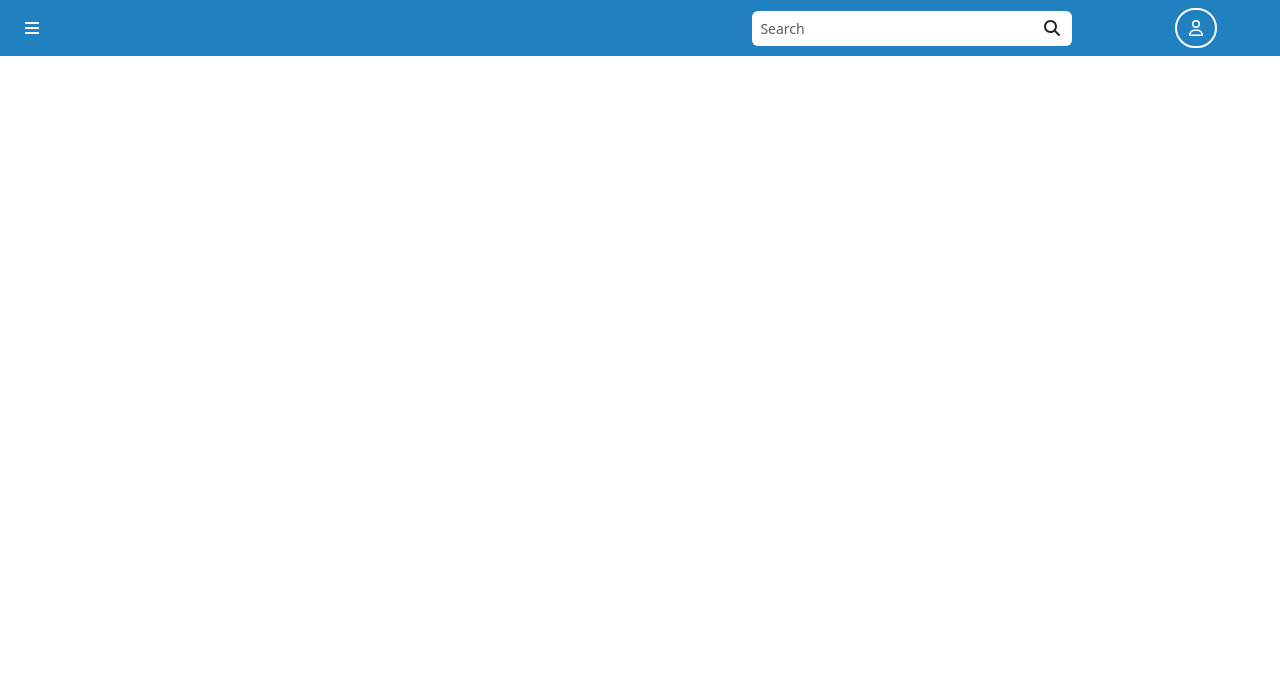
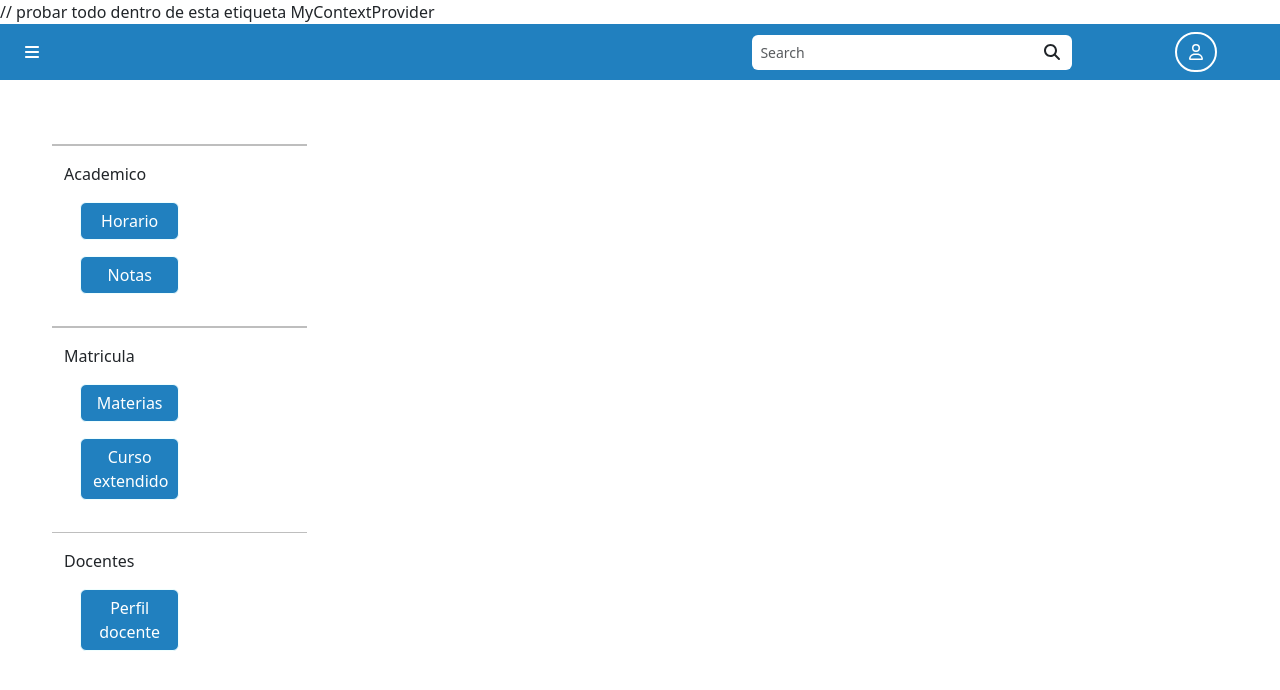
Before and after one commit to arceorg/HellManagerFrontend, a React (Create React App) app: page / in a window 1280 px wide. Shown: the top 690 px of the page. Built offline with nearby package versions, Linux system fonts and the light colour scheme.

Commit message:
[ADD] comment

```diff
--- a/src/App.tsx
+++ b/src/App.tsx
@@ -9,7 +9,10 @@ import { MyContextProvider } from "./context/Provider";
 function App() {
   return (
     <body>
-      <Header />
+      <MyContextProvider> // probar todo dentro de esta etiqueta MyContextProvider
+        <Header />
+        <StudenView />
+      </MyContextProvider>
     </body>
   );
 }
```
